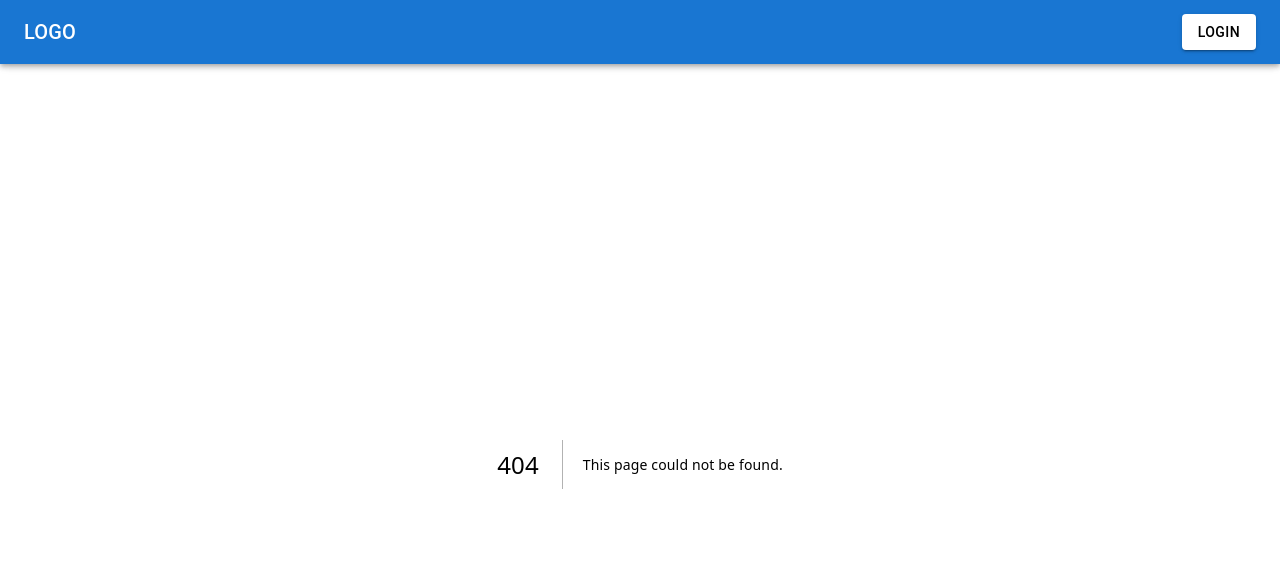
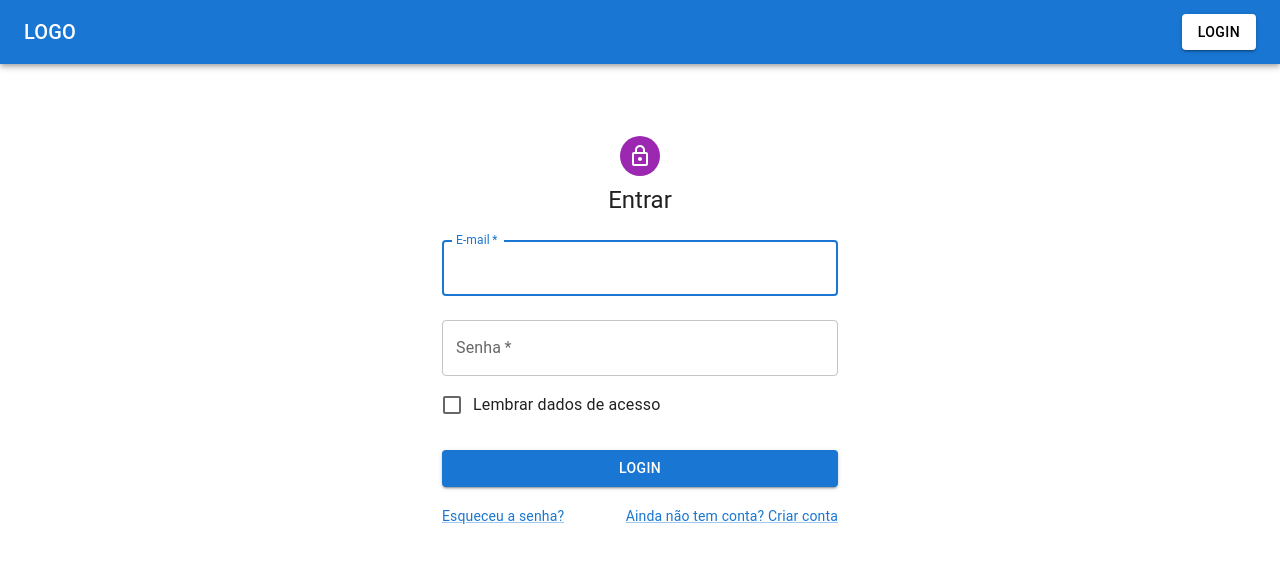
Before and after one commit to fsantos22/ecommerce, a Next.js app: page /signin in a window 1280 px wide. Before the commit this address had no page. Shown: the top 562 px of the page. Built offline with nearby package versions, Linux system fonts and the light colour scheme.

Commit message:
feat: tests for SignUp component

```diff
--- /dev/null
+++ b/src/app/signin/page.tsx
@@ -0,0 +1,103 @@
+'use client';
+import * as React from 'react';
+import Avatar from '@mui/material/Avatar';
+import Button from '@mui/material/Button';
+import CssBaseline from '@mui/material/CssBaseline';
+import TextField from '@mui/material/TextField';
+import FormControlLabel from '@mui/material/FormControlLabel';
+import Checkbox from '@mui/material/Checkbox';
+import Link from '@mui/material/Link';
+import Grid from '@mui/material/Grid';
+import Box from '@mui/material/Box';
+import LockOutlinedIcon from '@mui/icons-material/LockOutlined';
+import Typography from '@mui/material/Typography';
+import Container from '@mui/material/Container';
+import { createTheme, ThemeProvider } from '@mui/material/styles';
+
+// TODO remove, this demo shouldn't need to reset the theme.
+const defaultTheme = createTheme();
+
+export default function SignIn() {
+  const handleSubmit = (event: React.FormEvent<HTMLFormElement>) => {
+    event.preventDefault();
+    const data = new FormData(event.currentTarget);
+    console.log({
+      email: data.get('email'),
+      password: data.get('password'),
+    });
+  };
+
+  return (
+    <ThemeProvider theme={defaultTheme}>
+      <Container component="main" maxWidth="xs">
+        <CssBaseline />
+        <Box
+          sx={{
+            marginTop: 8,
+            display: 'flex',
+            flexDirection: 'column',
+            alignItems: 'center',
+          }}
+        >
+          <Avatar sx={{ m: 1, bgcolor: 'secondary.main' }}>
+            <LockOutlinedIcon />
+          </Avatar>
+          <Typography component="h1" variant="h5">
+            Entrar
+          </Typography>
+          <Box
+            component="form"
+            onSubmit={handleSubmit}
+            noValidate
+            sx={{ mt: 1 }}
+          >
+            <TextField
+              margin="normal"
+              required
+              fullWidth
+              id="email"
+              label="E-mail"
+              name="email"
+              autoComplete="email"
+              autoFocus
+            />
+            <TextField
+              margin="normal"
+              required
+              fullWidth
+              name="password"
+              label="Senha"
+              type="password"
+              id="password"
+              autoComplete="current-password"
+            />
+            <FormControlLabel
+              control={<Checkbox value="remember" color="primary" />}
+              label="Lembrar dados de acesso"
+            />
+            <Button
+              type="submit"
+              fullWidth
+              variant="contained"
+              sx={{ mt: 3, mb: 2 }}
+            >
+              Login
+            </Button>
+            <Grid container>
+              <Grid item xs>
+                <Link href="#" variant="body2">
+                  Esqueceu a senha?
+                </Link>
+              </Grid>
+              <Grid item>
+                <Link href="/signup" variant="body2">
+                  {'Ainda não tem conta? Criar conta'}
+                </Link>
+              </Grid>
+            </Grid>
+          </Box>
+        </Box>
+      </Container>
+    </ThemeProvider>
+  );
+}
```
